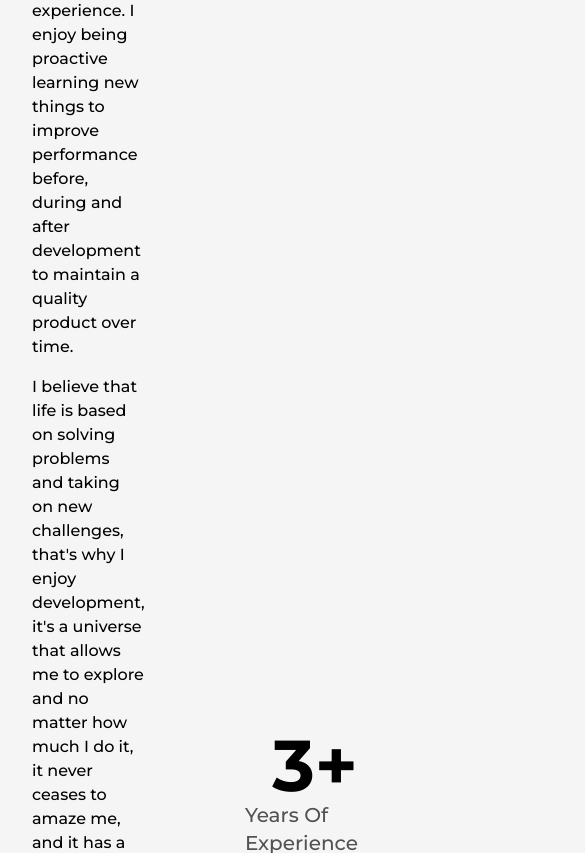
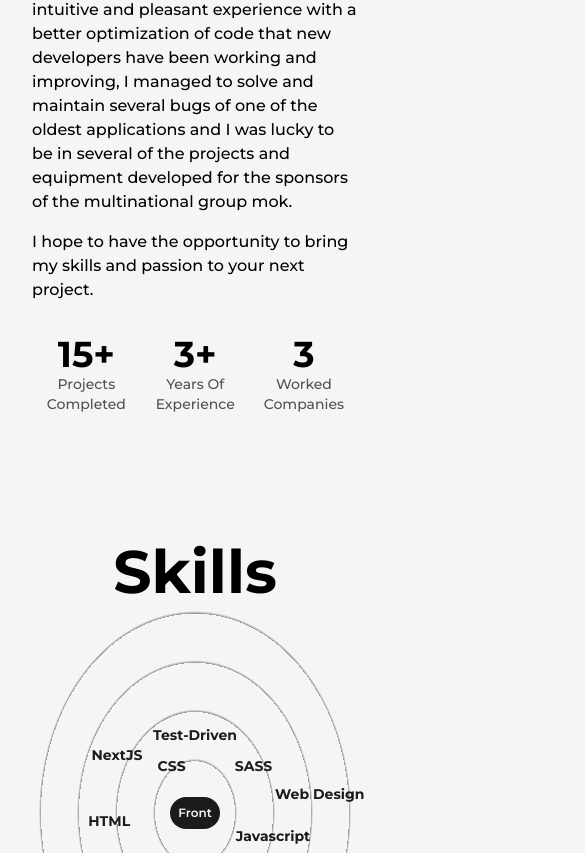
Before and after one commit to Nixus6/curriculumvitae, a Next.js app: page /about in a window 390 px wide. Shown: the part 1147-2000 px from the top of the page, 585 px wide, since content can reach past the window. Built offline with nearby package versions, Linux system fonts and the light colour scheme.

Commit message:
feat/responsive about

```diff
--- a/src/app/about/page.js
+++ b/src/app/about/page.js
@@ -39,9 +39,9 @@
             </Head>
             <main className='flex w-full flex-col items-center justify-center'>
                 <Layout className='pt-16'>
-                    <AnimatedText text={'The purpose of life is a purposeful life.'} className='mb-16' />
-                    <div className='grid w-full grid-cols-8 gap-6'>
-                        <div className='col-span-3 flex flex-col items-start justify-start'>
+                    <AnimatedText text={'The purpose of life is a purposeful life.'} className='mb-16 lg:!text-7xl sm:!text-6xl xs:!text-4xl sm:mb-8' />
+                    <div className='grid w-full grid-cols-8 gap-6 sm:gap-8'>
+                        <div className='col-span-3 flex flex-col items-start justify-start xl:col-span-4 md:order-2 md:col-span-8'>
                             <h2 className='mb-4 text-lg font-bold uppercase text-dark/75'>Biography</h2>
                             <p className='font-medium'>Hi, I'm nicolas, a semi senior fullstack developer passionate about creating and optimizing user-centric
                                 digital experience. I enjoy being proactive learning new things to improve performance before, during
@@ -59,28 +59,29 @@
                             <p className='mt-4 font-medium'>I hope to have the opportunity to bring my skills and passion to your next
                                 project.</p>
                         </div>
-                        <div className='col-span-3 relative h-max rounded-2xl border-2 border-solid border-dark bg-light p-8'>
+                        <div className='col-span-3 relative h-max rounded-2xl border-2 border-solid border-dark bg-light p-8 xl:col-span-4 md:order-1 md:col-span-8'>
                             <div className='absolute top-0 -right-3 -z-10 w-[102%] h-[103%] rounded-2xl bg-dark' />
                             <Image src={imageProfile} alt="nicolas" className="w-full h-auto rounded-2xl" priority sizes="(max-width: 768px) 100vw,(max-width: 1200px) 50vw,vw"/>
                         </div>
-                        <div className='col-span-2 flex flex-col items-end justify-between'>
-                            <div className='flex flex-col items-end justify-center'>
-                                <span className='inline-block text-7xl font-bold'>
+                        <div className='col-span-2 flex flex-col items-end justify-between xl:col-span-8 xl:flex-row xl:items-center md:order-3'>
+                            <div className='flex flex-col items-end justify-center xl:items-center'>
+                                <span className='inline-block text-7xl font-bold md:text-6xl sm:text-5xl xs:text-4xl'>
                                     <AnimatedNumbers value={15} />+
                                 </span>
-                                <h2 className='text-xl font-medium capitalize text-dark/75'>projects completed</h2>
+                                <h2 className='text-xl font-medium capitalize text-dark/75 xl:text-center md:text-lg sm:text-base xs:text-sm'>projects completed</h2>
                             </div>
-                            <div className='flex flex-col items-end justify-center'>
-                                <span className='inline-block text-7xl font-bold'>
+                            <div className='flex flex-col items-end justify-center xl:items-center'>
+                                <span className='inline-block text-7xl font-bold md:text-6xl sm:text-5xl xs:text-4xl'>
                                     <AnimatedNumbers value={3} />+
                                 </span>
-                                <h2 className='text-xl font-medium capitalize text-dark/75'>years of experience</h2>
+                                <h2 className='text-xl font-medium capitalize text-dark/75 xl:text-center md:text-lg sm:text-base xs:text-sm'>
+                                    years of experience</h2>
                             </div>
-                            <div className='flex flex-col items-end justify-center'>
-                                <span className='inline-block text-7xl font-bold'>
+                            <div className='flex flex-col items-end justify-center xl:items-center'>
+                                <span className='inline-block text-7xl font-bold md:text-6xl sm:text-5xl xs:text-4xl'>
                                     <AnimatedNumbers value={3} />
                                 </span>
-                                <h2 className='text-xl font-medium capitalize text-dark/75'>worked companies</h2>
+                                <h2 className='text-xl font-medium capitalize text-dark/75 xl:text-center md:text-lg sm:text-base xs:text-sm'>worked companies</h2>
                             </div>
                         </div>
                     </div>
--- a/src/components/Education.js
+++ b/src/components/Education.js
@@ -5,14 +5,14 @@
 const Details = ({ type, time, place, info }) => {
     const ref = useRef(null);
     return (
-        <li ref={ref} className='my-8 first:mt-8 last:mb-0 w-[60%] mx-auto flex flex-col items-center justify-between'>
+        <li ref={ref} className='my-8 first:mt-8 last:mb-0 w-[60%] mx-auto flex flex-col items-center justify-between md:w-[80%]'>
             <LiIcon reference={ref} />
             <motion.div
                 initial={{ y: 50 }}
                 whileInView={{ y: 0 }}
                 transition={{ duration: 0.5, type: "spring" }}>
-                <h3 className='capitalize font-bold text-2xl'>{type}</h3>
-                <span className='capitalize font-medium text-dark/75'>
+                <h3 className='capitalize font-bold text-2xl sm:text-xl xs:text-lg'>{type}</h3>
+                <span className='capitalize font-medium text-dark/75 xs:text-sm'>
                     {time} | {place}
                 </span>
                 <p className='font-medium w-full'>
@@ -29,13 +29,14 @@
     })
     return (
         <div className='my-64'>
-            <h2 className='font-bold text-8xl mb-32 w-full text-center'>
+            <h2 className='font-bold text-8xl mb-32 w-full text-center md:text-6xl xs:text-4xl md:mb-16'>
                 Education</h2>
-            <div ref={ref} className='w-[75%] mx-auto relative'>
+            <div ref={ref} className='w-[75%] mx-auto relative lg:w-[90%] md:w-full'>
 
-                <motion.div style={{ scaleY: scrollYProgress }} className='absolute left-9 top-0 w-[4px] h-full bg-dark origin-top' />
+                <motion.div style={{ scaleY: scrollYProgress }} className='absolute left-9 top-0 w-[4px] h-full bg-dark origin-top
+                md:w-[2px] md:left-[30px] xs:left-[20px]'/>
 
-                <ul className='w-full flex flex-col items-start justify-between ml-4'>
+                <ul className='w-full flex flex-col items-start justify-between ml-4 xs:ml-2'>
                     <Details
                         type="Software Engineering"
                         time="2022-Actual" place="Politecnico Grancolombiano"
--- a/src/components/LiIcon.js
+++ b/src/components/LiIcon.js
@@ -1,18 +1,18 @@
 import React from 'react'
-import {motion, useScroll} from "framer-motion"
+import { motion, useScroll } from "framer-motion"
 
-const LiIcon = ({reference}) => {
+const LiIcon = ({ reference }) => {
   const { scrollYProgress } = useScroll({
     target: reference,
     offset: ["center end", "center center"]
   })
   return (
     <figure className='absolute left-0 stroke-dark'>
-        <svg className='-rotate-90' width="75" height="75" viewBox='0 0 100 100'>
-            <circle cx="75" cy="50" r="20" className='stroke-primary stroke-1 fill-none'/>
+      <svg className='-rotate-90 md:w-[60px] md:h-[60px] xs:w-[40px] xs:h-[40px]' width="75" height="75" viewBox='0 0 100 100'>
+        <circle cx="75" cy="50" r="20" className='stroke-primary stroke-1 fill-none' />
         <motion.circle cx="75" cy="50" r="20" className='stroke-[5px] fill-light'
-            style={{pathLength: scrollYProgress  }}/>
-            <circle cx="75" cy="50" r="10" className='animate-pulse stroke-1 fill-primary'/>
+          style={{ pathLength: scrollYProgress }} />
+        <circle cx="75" cy="50" r="10" className='animate-pulse stroke-1 fill-primary' />
       </svg>
     </figure>
   )
--- a/src/components/Skills.js
+++ b/src/components/Skills.js
@@ -4,12 +4,13 @@
 const Skill = ({ name, x, y }) => {
     return (
         <motion.div className='flex items-center justify-center rounded-full font-semibold bg-dark text-light
-        py-3 px-6 shadow-dark cursor-pointer absolute'
+        py-3 px-6 shadow-dark cursor-pointer absolute lg:py-2 lg:px-4 md:text-sm md:py-1.5 md:px-3 xs:bg-transparent
+        xs:text-dark xs:font-bold'
             whileHover={{ scale: 1.05 }}
             initial={{ x: 0, y: 0 }}
             whileInView={{ x: x, y: y }}
             transition={{ duration: 1.5 }}
-            viewport={{once: true}}>
+            viewport={{ once: true }}>
             {name}
         </motion.div>
     )
@@ -17,10 +18,11 @@
 const Skills = () => {
     return (
         <>
-            <h2 className='font-bold text-8xl mt-64 w-full text-center'>Skills</h2>
-            <div className='w-full h-screen relative flex items-center justify-center rounded-full bg-circularLight'>
+            <h2 className='font-bold text-8xl mt-64 w-full text-center md:text-6xl md:mt-32'>Skills</h2>
+            <div className='w-full h-screen relative flex items-center justify-center rounded-full bg-circularLight
+            lg:h-[80vh] sm:h-[60vh] xs:h-[50vh] lg:bg-circularLightLg md:bg-circularLightMd sm:bg-circularLightSm'>
                 <motion.div className='flex items-center justify-center rounded-full font-semibold bg-dark text-light
-                p-8 shadow-dark cursor-pointer'
+                p-8 shadow-dark cursor-pointer lg:p-6 md:p-4 xs:text-xs xs:p-2'
                     whileHover={{ scale: 1.05 }}>
                     Front
                 </motion.div>
@@ -35,9 +37,10 @@
                 <Skill name="Redux" x="-25vw" y="18vw" />
                 <Skill name="Tailwind CSS" x="18vw" y="18vw" />
             </div>
-            <div className='w-full h-screen relative flex items-center justify-center rounded-full bg-circularLight'>
+            <div className='w-full h-screen relative flex items-center justify-center rounded-full bg-circularLight
+            lg:h-[80vh] sm:h-[60vh] xs:h-[50vh] lg:bg-circularLightLg md:bg-circularLightMd sm:bg-circularLightSm'>
                 <motion.div className='flex items-center justify-center rounded-full font-semibold bg-dark text-light
-                p-8 shadow-dark cursor-pointer'
+                p-8 shadow-dark cursor-pointer lg:p-6 md:p-4 xs:text-xs xs:p-2'
                     whileHover={{ scale: 1.05 }}>
                     Back
                 </motion.div>
@@ -45,7 +48,7 @@
                 <Skill name="Php" x="-6vw" y="-12vw" />
                 <Skill name="Spring Boot" x="20vw" y="6vw" />
                 <Skill name="Lambdas" x="0vw" y="12vw" />
-                <Skill name="Java Streams" x="-20vw" y="-15vw" />
+                <Skill name="Java Streams" x="-24vw" y="-15vw" />
                 <Skill name="JPA2" x="15vw" y="-12vw" />
                 <Skill name="Python" x="32vw" y="-5vw" />
                 <Skill name="Go" x="0vw" y="-20vw" />
--- a/tailwind.config.js
+++ b/tailwind.config.js
@@ -32,6 +32,9 @@
       },
       backgroundImage: {
         circularLight: 'repeating-radial-gradient(rgba(0,0,0,0.4) 2px, #f5f5f5 5px, #f5f5f5 100px )',
+        circularLightLg: 'repeating-radial-gradient(rgba(0,0,0,0.4) 2px, #f5f5f5 5px, #f5f5f5 80px )',
+        circularLightMd:  "repeating-radial-gradient(rgba(0,0,0,0.4) 2px,#f5f5f5 5px,#f5f5f5 60px)",
+        circularLightSm: "repeating-radial-gradient(rgba(0,0,0,0.4) 2px,#f5f5f5 4px,#f5f5f5 40px)",
       }
     },
     screens: {
```
Also changed, not shown: src/components/Experience.js (+9 -8 lines). Lines whose indentation alone changed are shown as unchanged.
